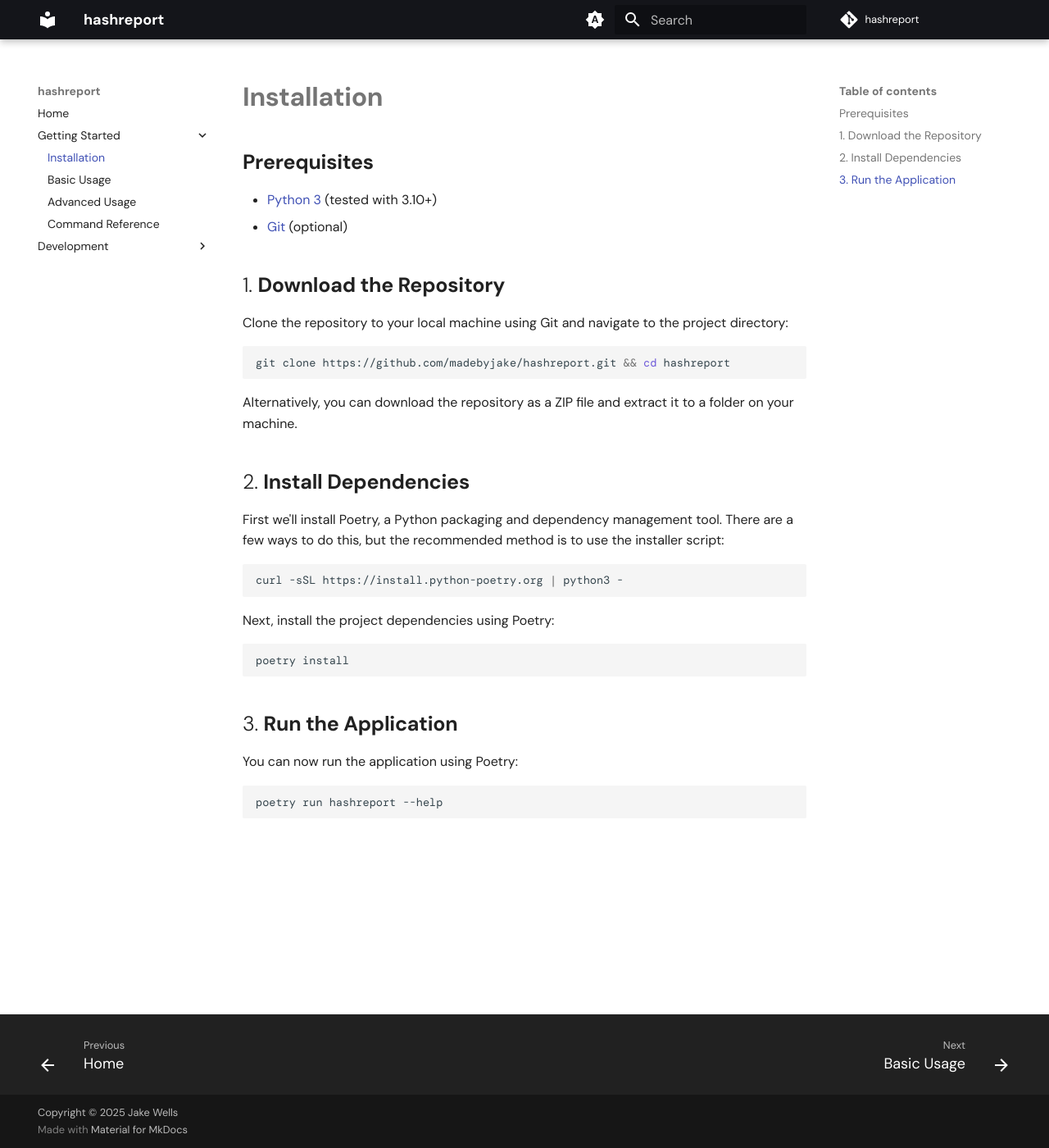
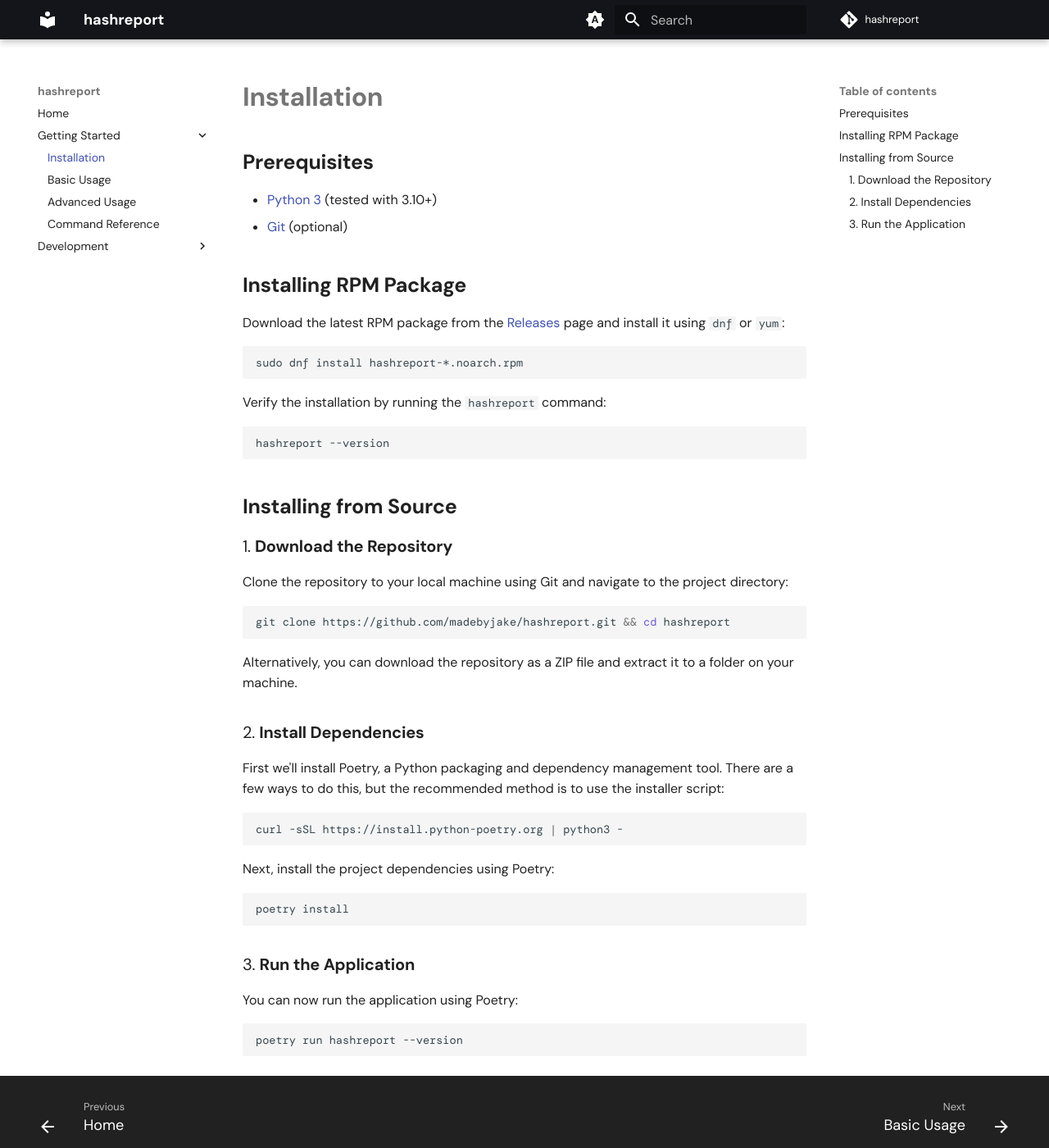
Before and after one commit to madebyjake/hashreport, an MkDocs documentation site: the page built from docs/getting-started/install.md, in a window 1280 px wide and 1400 px high. Shown: the whole window at 82% size. Built offline with MkDocs 1.6.1 and Material for MkDocs 9.7.7, drawn with Linux system fonts in a browser that asks for light colours; some web fonts are replaced; comment, search, counter and statistics services are not loaded.

Commit message:
docs: add installing rpm package section

````diff
--- a/docs/getting-started/install.md
+++ b/docs/getting-started/install.md
@@ -5,8 +5,23 @@
 - [Python 3](https://www.python.org/downloads/) (tested with 3.10+)
 - [Git](https://git-scm.com/downloads) (optional)
 
+## **Installing RPM Package**
 
-## 1. **Download the Repository**
+Download the latest RPM package from the [Releases](https://github.com/madebyjake/hashreport/releases) page and install it using `dnf` or `yum`:
+
+```bash
+sudo dnf install hashreport-*.noarch.rpm
+```
+
+Verify the installation by running the `hashreport` command:
+
+```bash
+hashreport --version
+```
+
+## **Installing from Source**
+
+### 1. **Download the Repository**
 
 Clone the repository to your local machine using Git and navigate to the project directory:
 
@@ -16,7 +31,7 @@
 
 Alternatively, you can download the repository as a ZIP file and extract it to a folder on your machine.
 
-## 2. **Install Dependencies**
+### 2. **Install Dependencies**
 
 First we'll install Poetry, a Python packaging and dependency management tool. There are a few ways to do this, but the recommended method is to use the installer script:
 
@@ -30,10 +45,10 @@
 poetry install
 ```
 
-## 3. **Run the Application**
+### 3. **Run the Application**
 
 You can now run the application using Poetry:
 
 ```bash
-poetry run hashreport --help
+poetry run hashreport --version
 ```
````
